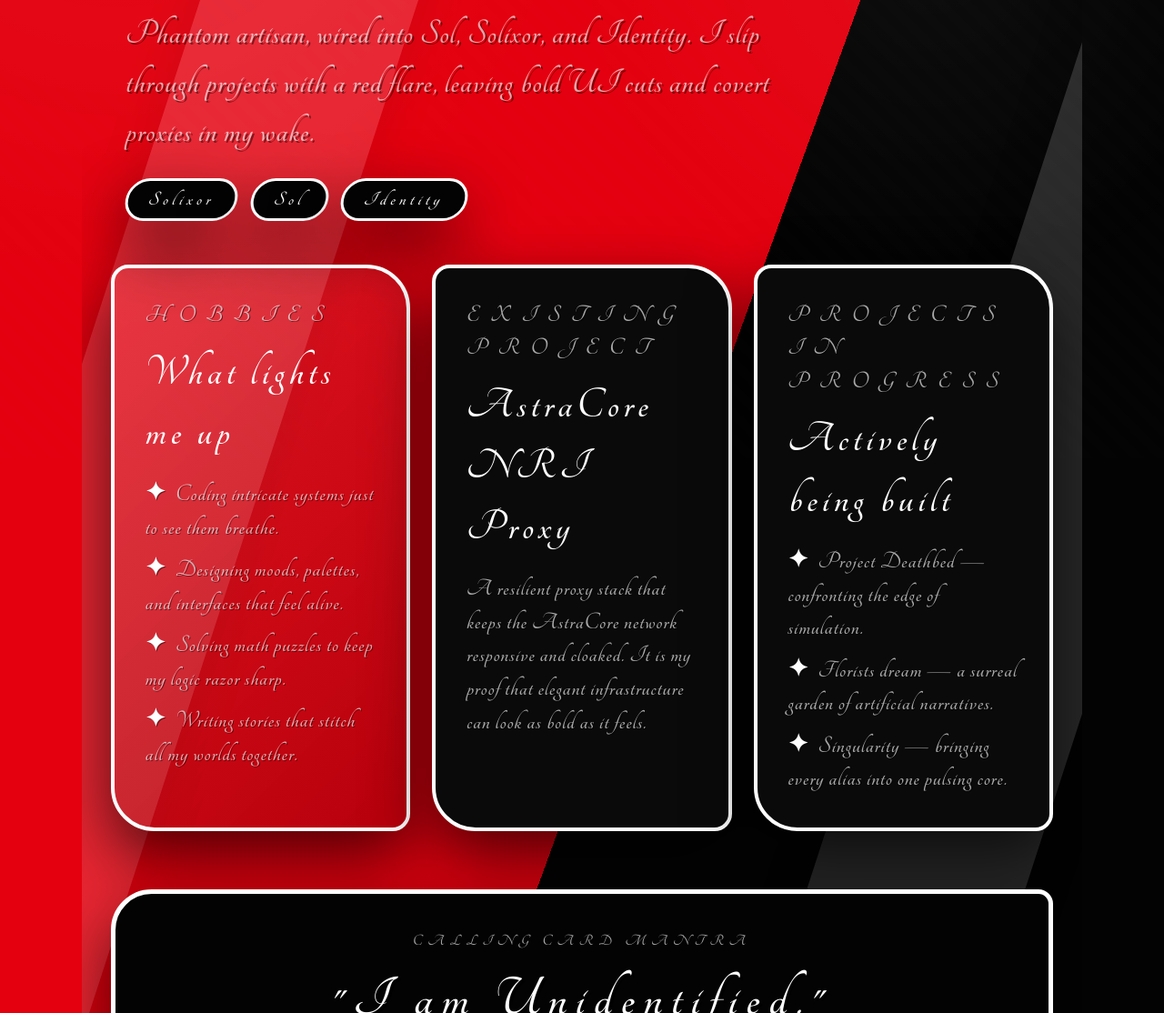
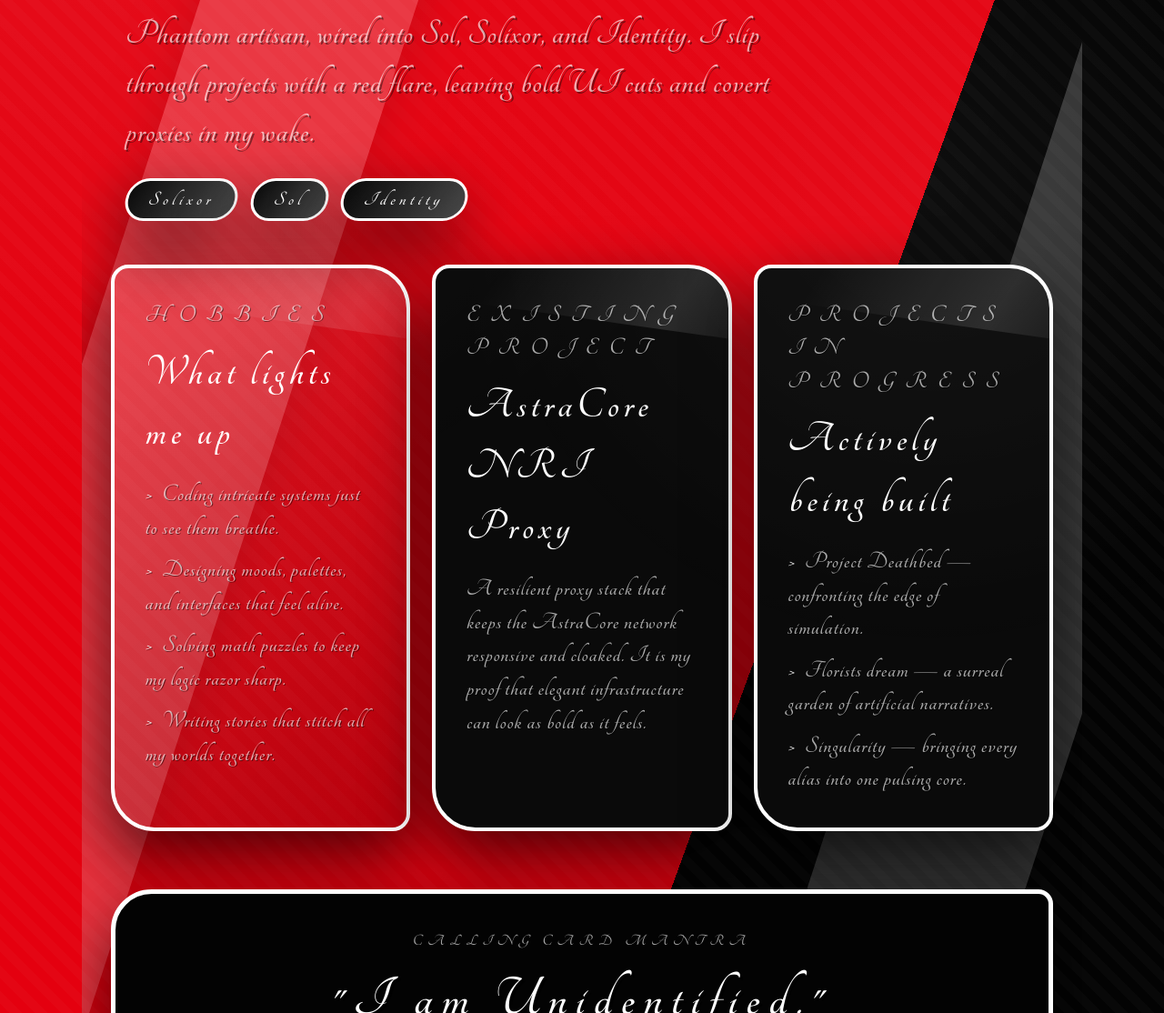
Before and after one commit to jcalimbahin1212-ux/solinfo, a plain HTML site: page build/index.html in a window 1280 px wide. Shown: the part 296-1410 px from the top of the page at 91% size. Drawn offline with Linux system fonts and the light colour scheme.

Commit message:
Add entrance animation and Persona-style polish

```diff
--- a/build/assets/style.css
+++ b/build/assets/style.css
@@ -5,6 +5,7 @@
   --white: #ffffff;
   --silver: rgba(255, 255, 255, 0.65);
   --shadow: 0 30px 70px rgba(0, 0, 0, 0.65);
+  --pop: rgba(255, 255, 255, 0.12);
 }
 
 * {
@@ -18,6 +19,8 @@ body {
   font-weight: 700;
   font-size: 1.9rem;
   background: linear-gradient(110deg, var(--persona-red) 0 56%, var(--ink) 56%);
+  background-size: 120% 120%;
+  background-position: 0% 0%;
   color: var(--white);
   min-height: 100vh;
   line-height: 1.35;
@@ -25,6 +28,7 @@ body {
   padding: 3rem 0 4rem;
   position: relative;
   overflow-x: hidden;
+  animation: bgShift 2.4s ease-out forwards;
 }
 
 body::before,
@@ -57,6 +61,8 @@ body::after {
   position: relative;
   padding: 2rem;
   overflow: hidden;
+  animation: slideUp 1s ease-out forwards;
+  opacity: 0;
 }
 
 .slash {
@@ -68,6 +74,7 @@ body::after {
   filter: drop-shadow(0 0 30px rgba(0, 0, 0, 0.6));
   transform: skew(-18deg);
   z-index: 0;
+  animation: slashDrift 6s ease-in-out infinite alternate;
 }
 
 .slash-left {
@@ -85,6 +92,9 @@ body::after {
   z-index: 1;
   text-align: left;
   padding: 2rem 1rem 0;
+  animation: slideUp 0.9s ease-out forwards;
+  animation-delay: 0.2s;
+  opacity: 0;
 }
 
 .spark {
@@ -118,7 +128,7 @@ body::after {
 }
 
 .aliases li {
-  background: var(--ink);
+  background: linear-gradient(120deg, var(--ink) 0%, #161616 100%);
   padding: 0.35rem 1.4rem;
   border: 3px solid var(--white);
   border-radius: 999px;
@@ -126,6 +136,17 @@ body::after {
   font-size: 1.4rem;
   transform: skew(-10deg);
   box-shadow: var(--shadow);
+  position: relative;
+  overflow: hidden;
+}
+
+.aliases li::after {
+  content: '';
+  position: absolute;
+  inset: 0;
+  background: linear-gradient(120deg, transparent 0%, rgba(255, 255, 255, 0.2) 100%);
+  mix-blend-mode: screen;
+  pointer-events: none;
 }
 
 .card-grid {
@@ -135,6 +156,9 @@ body::after {
   gap: 1.5rem;
   position: relative;
   z-index: 1;
+  animation: slideUp 0.9s ease-out forwards;
+  animation-delay: 0.45s;
+  opacity: 0;
 }
 
 .info-card {
@@ -143,6 +167,32 @@ body::after {
   border-radius: 1.2rem 3rem;
   padding: 2.1rem;
   box-shadow: var(--shadow);
+  position: relative;
+  overflow: hidden;
+  transition: transform 0.4s ease, border-color 0.4s ease;
+}
+
+.info-card::after {
+  content: '';
+  position: absolute;
+  width: 160%;
+  height: 60%;
+  top: -50%;
+  left: -10%;
+  background: linear-gradient(
+    115deg,
+    transparent 0%,
+    transparent 40%,
+    rgba(255, 255, 255, 0.12) 70%,
+    transparent 90%
+  );
+  transform: rotate(8deg);
+  pointer-events: none;
+}
+
+.info-card:hover {
+  transform: translateY(-10px) rotate(-0.5deg);
+  border-color: var(--persona-red);
 }
 
 .highlight {
@@ -177,10 +227,11 @@ body::after {
 }
 
 .info-card li::before {
-  content: '✦';
+  content: '>';
   margin-right: 0.6rem;
   color: var(--white);
 }
+
 
 .story {
   margin-top: 4rem;
@@ -192,6 +243,9 @@ body::after {
   background: var(--ink);
   text-align: center;
   box-shadow: var(--shadow);
+  animation: slideUp 0.9s ease-out forwards;
+  animation-delay: 0.65s;
+  opacity: 0;
 }
 
 .story h2 {
@@ -214,6 +268,50 @@ body::after {
   color: var(--silver);
   font-size: 1.6rem;
   text-shadow: 1px 1px 0 rgba(0, 0, 0, 0.4);
+  animation: slideUp 0.9s ease-out forwards;
+  animation-delay: 0.85s;
+  opacity: 0;
+}
+
+@keyframes slideUp {
+  0% {
+    opacity: 0;
+    transform: translateY(45px) scale(0.98);
+  }
+  60% {
+    opacity: 1;
+    transform: translateY(-6px) scale(1);
+  }
+  100% {
+    opacity: 1;
+    transform: translateY(0) scale(1);
+  }
+}
+
+@keyframes bgShift {
+  0% {
+    background-position: 40% 40%;
+    filter: brightness(0.8);
+  }
+  50% {
+    background-position: 0% 0%;
+    filter: brightness(1);
+  }
+  100% {
+    background-position: 20% 10%;
+    filter: brightness(1);
+  }
+}
+
+@keyframes slashDrift {
+  0% {
+    transform: skew(-18deg) translateY(0);
+    opacity: 0.1;
+  }
+  100% {
+    transform: skew(-18deg) translateY(-25px);
+    opacity: 0.2;
+  }
 }
 
 @media (max-width: 700px) {
```
